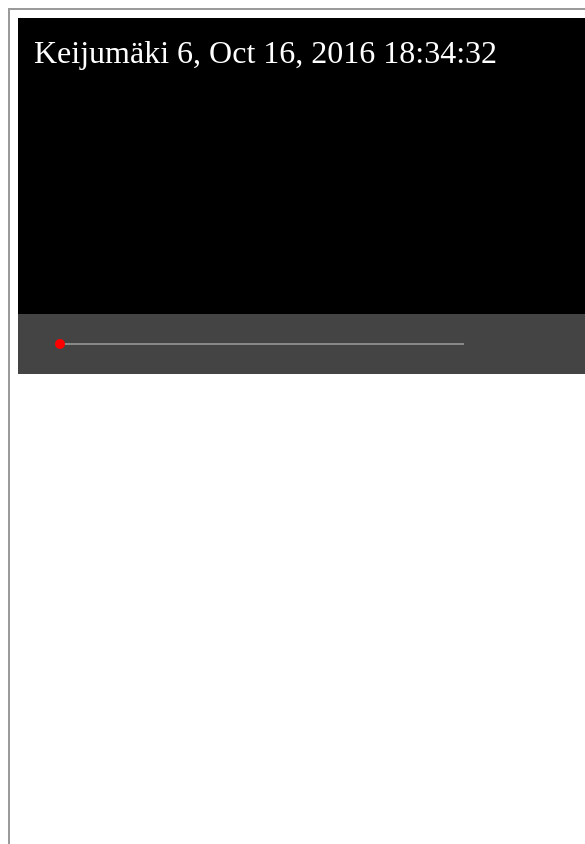
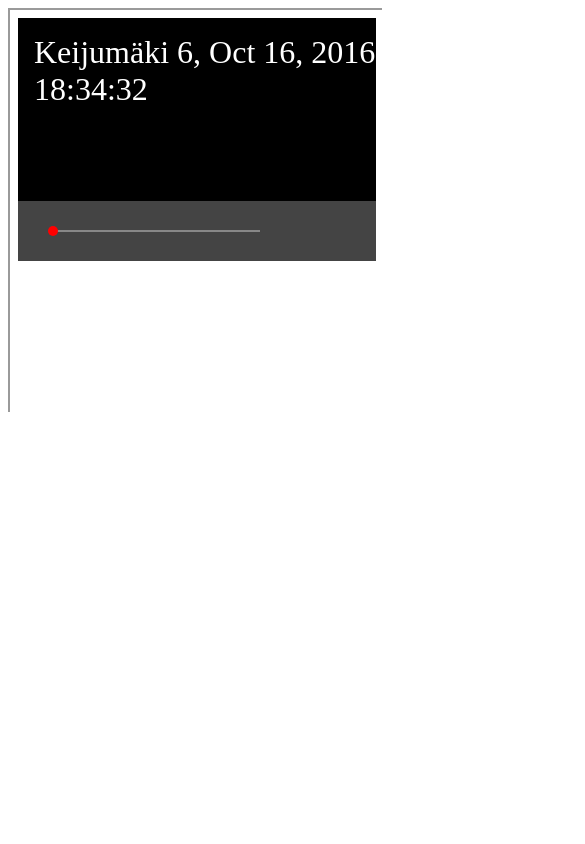
Before and after one commit to melonmanchan/achso-standalone-player, a website: page example/index.html in a window 390 px wide. Shown: the top 844 px of the page, 585 px wide, since content can reach past the window. Drawn offline with Linux system fonts and the light colour scheme.

Commit message:
Try to make the iframe a bit more responsive

```diff
--- a/example/index.html
+++ b/example/index.html
@@ -5,6 +5,25 @@
     <title>Ach so iframe embedding example</title>
     <script src="../lib/base64.min.js"></script>
     <script type="text/javascript" src="//pym.nprapps.org/pym.v1.min.js"></script>
+    <style>
+
+    #player-wrapper {
+        position: relative;
+        padding-bottom: 100%;
+        padding-top: 30px;
+        height: 0;
+        overflow: auto;
+        -webkit-overflow-scrolling:touch; //<<--- THIS IS THE KEY
+    }
+
+    #player-wrapper iframe {
+        position: absolute;
+        top: 0;
+        left: 0;
+        width: 100%;
+        height: 100%;
+    }
+    </style>
 </head>
 <body>
     <div id="player-wrapper">
--- a/player/controller.js
+++ b/player/controller.js
@@ -256,10 +256,6 @@ AchSoPlayer.prototype.notifyLoaded = function() {
     this.notifyParent("player:loaded", { });
 };
 
-AchSoPlayer.prototype.notifyAnnotationCreated = function(annotation) {
-    this.notifyParent("annotation:created", { annotation: annotation });
-};
-
 AchSoPlayer.prototype.notifyAnnotationEdited = function(updatedAnnotation, index) {
     this.notifyParent("annotation:updated", { annotation: updatedAnnotation,
                                               index: index });
```
